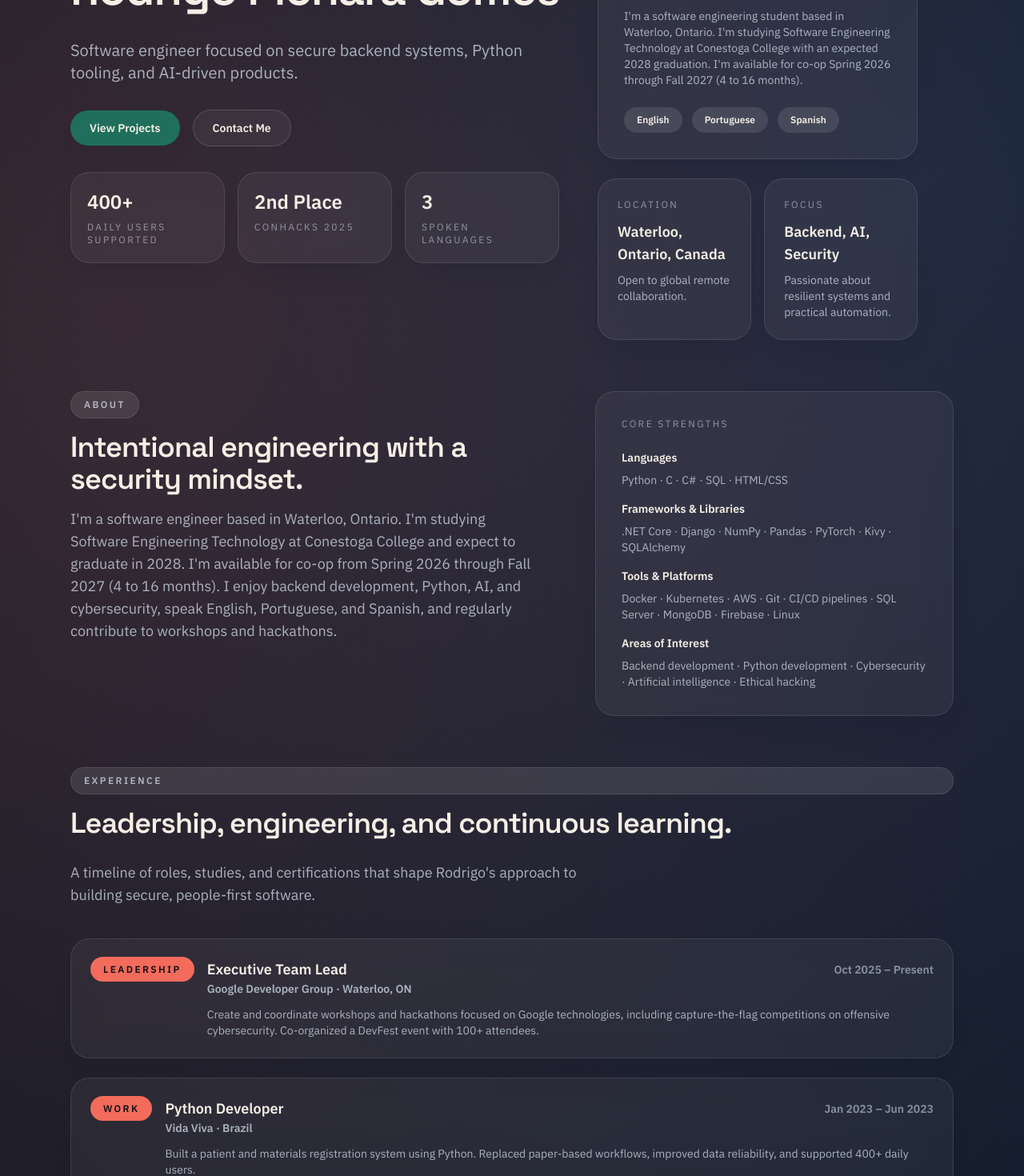
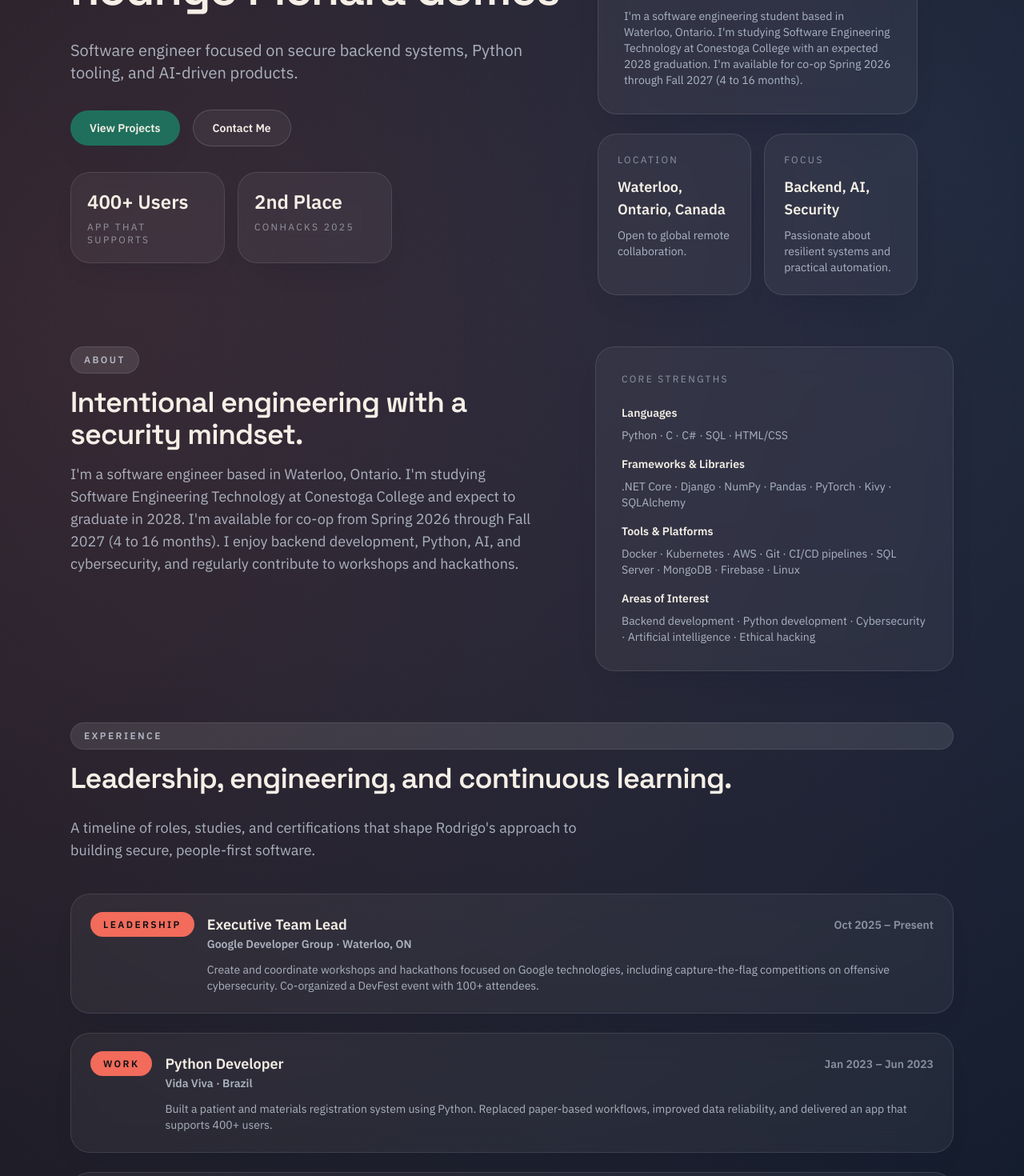
Before and after one commit to Pichara/pichara.github.io, a React (Vite) app: page / in a window 1280 px wide. Shown: the part 260-1730 px from the top of the page at 80% size. Built offline with nearby package versions, Linux system fonts and the light colour scheme; the HTML template or start-up script is replaced by a standard one.

Commit message:
Update stats copy and remove language mentions

```diff
--- a/src/App.tsx
+++ b/src/App.tsx
@@ -142,13 +142,6 @@ export default function App() {
               </p>
               <p className="mt-4 text-lg font-semibold text-sand">{profile.role}</p>
               <p className="mt-3 text-sm text-mist/80">{profile.summaryShort}</p>
-              <div className="mt-6 flex flex-wrap gap-3">
-                {profile.languages.map((language) => (
-                  <span key={language} className="rounded-full bg-white/10 px-4 py-2 text-xs font-semibold text-sand">
-                    {language}
-                  </span>
-                ))}
-              </div>
             </div>
             <div className="grid gap-4 sm:grid-cols-2">
               <div className="card p-6">
--- a/src/data.ts
+++ b/src/data.ts
@@ -18,14 +18,12 @@ export const profile = {
   summaryShort:
     "I'm a software engineering student based in Waterloo, Ontario. I'm studying Software Engineering Technology at Conestoga College with an expected 2028 graduation. I'm available for co-op Spring 2026 through Fall 2027 (4 to 16 months).",
   summaryLong:
-    "I'm a software engineer based in Waterloo, Ontario. I'm studying Software Engineering Technology at Conestoga College and expect to graduate in 2028. I'm available for co-op from Spring 2026 through Fall 2027 (4 to 16 months). I enjoy backend development, Python, AI, and cybersecurity, speak English, Portuguese, and Spanish, and regularly contribute to workshops and hackathons.",
-  languages: ["English", "Portuguese", "Spanish"]
+    "I'm a software engineer based in Waterloo, Ontario. I'm studying Software Engineering Technology at Conestoga College and expect to graduate in 2028. I'm available for co-op from Spring 2026 through Fall 2027 (4 to 16 months). I enjoy backend development, Python, AI, and cybersecurity, and regularly contribute to workshops and hackathons."
 };
 
 export const stats = [
-  { label: "Daily users supported", value: "400+" },
-  { label: "ConHacks 2025", value: "2nd Place" },
-  { label: "Spoken languages", value: "3" }
+  { label: "App that supports", value: "400+ Users" },
+  { label: "ConHacks 2025", value: "2nd Place" }
 ];
 
 export const skills = {
@@ -75,7 +73,7 @@ export const timeline = [
     location: "Brazil",
     period: "Jan 2023 – Jun 2023",
     description:
-      "Built a patient and materials registration system using Python. Replaced paper-based workflows, improved data reliability, and supported 400+ daily users.",
+      "Built a patient and materials registration system using Python. Replaced paper-based workflows, improved data reliability, and delivered an app that supports 400+ users.",
     type: "work"
   },
   {
```
